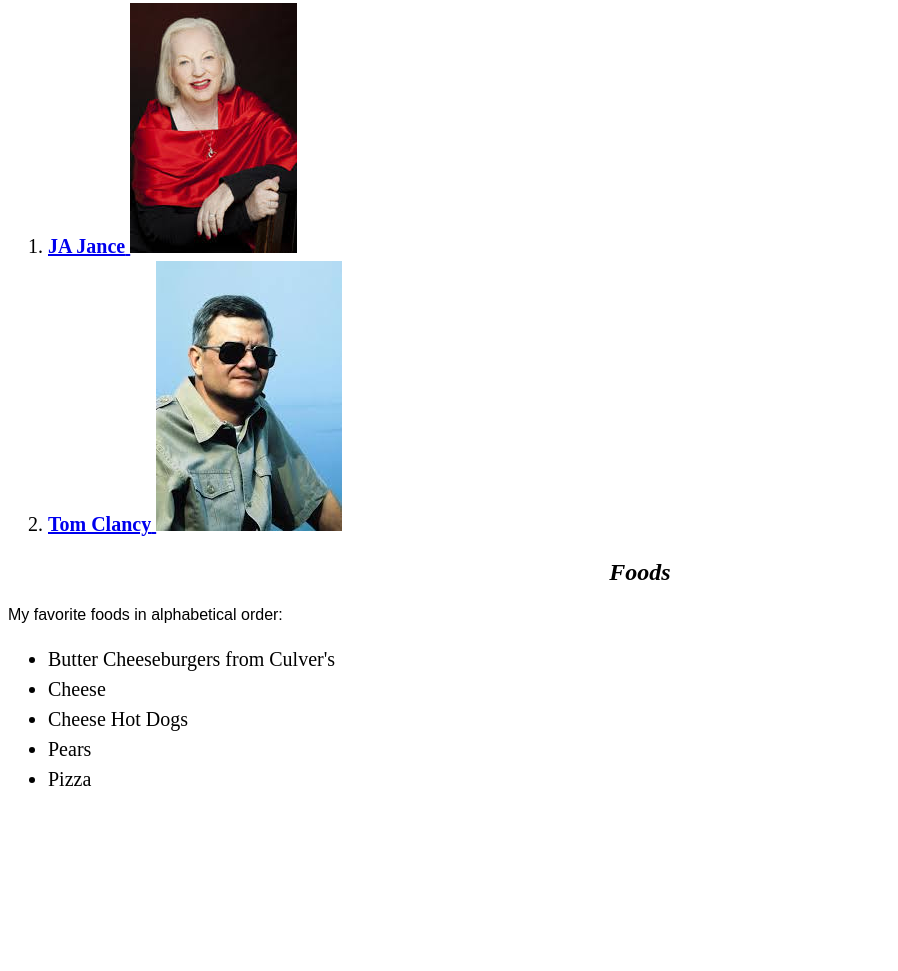
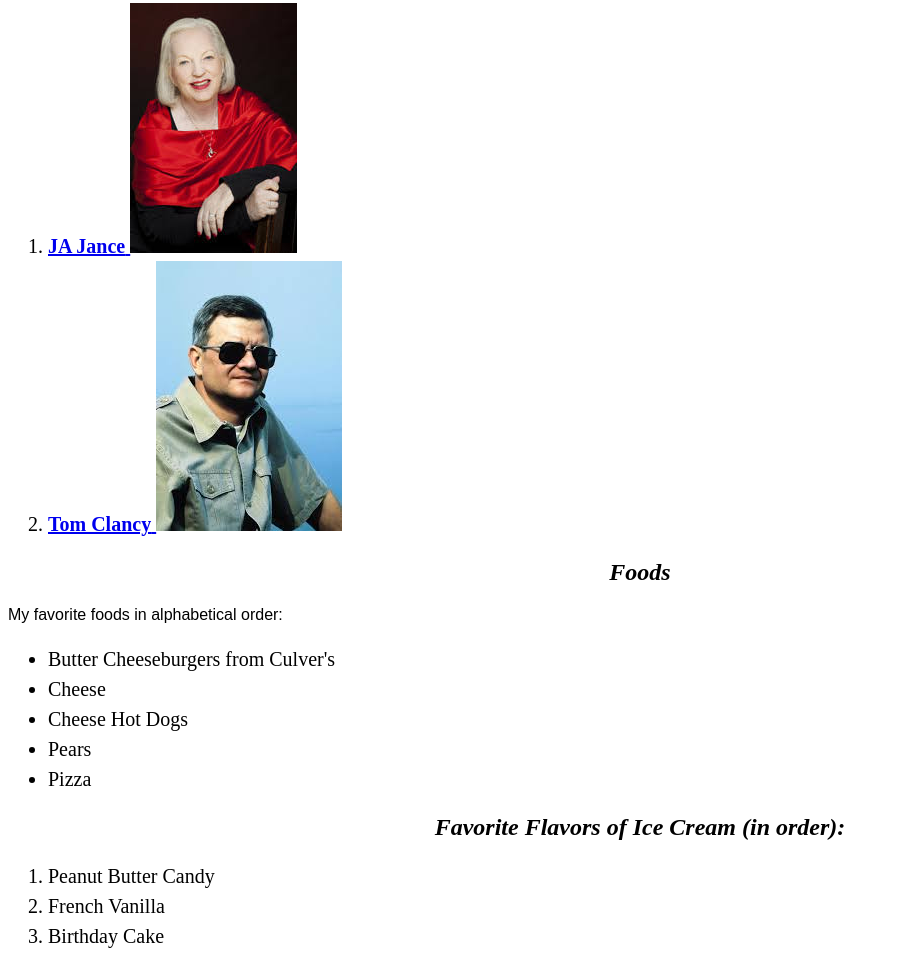
Before and after one commit to JohnnyNumber5-coder/my-first-webgpage, a plain HTML site: page favthings.html in a window 1280 px wide. Shown: the part 209-1180 px from the top of the page, without its empty margins (0-898 px from the left). Before the commit the page ends 1023 px from the top, so only its background shows below. Drawn offline with Linux system fonts and the light colour scheme; a script that the page names is missing.

Commit message:
add favorite ice cream flavors

```diff
--- a/favthings.html
+++ b/favthings.html
@@ -6,10 +6,12 @@
   <link rel="stylesheet" href="css/styles.css">
 </head>
 <body>
+
   <h1>My Favorite Things</h1>
   <h2>Written by: John Nelson</h2>
 
-  <p>Welcome to My Favorite Things! If you are looking for My Favorite Places, you can find that <a href="favorite-places">here.</p></a>
+  <p>Welcome to My Favorite Things! If you are looking for My Favorite Places, you can find that <a href="favorite-places.html">here.</p></a>
+
   <h2>Authors</h2>
   <ol>
     <li>
@@ -36,5 +38,12 @@
     <li>Pizza</li>
   </ul>
 
+  <h2>Favorite Flavors of Ice Cream (in order):</h2>
+  <ol>
+    <li>Peanut Butter Candy</li>
+    <li>French Vanilla</li>
+    <li>Birthday Cake</li>
+  </ol>
+
 </body>
 </html>
```
